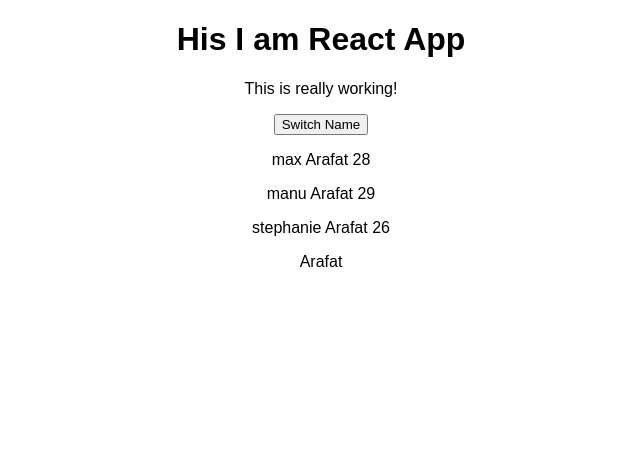
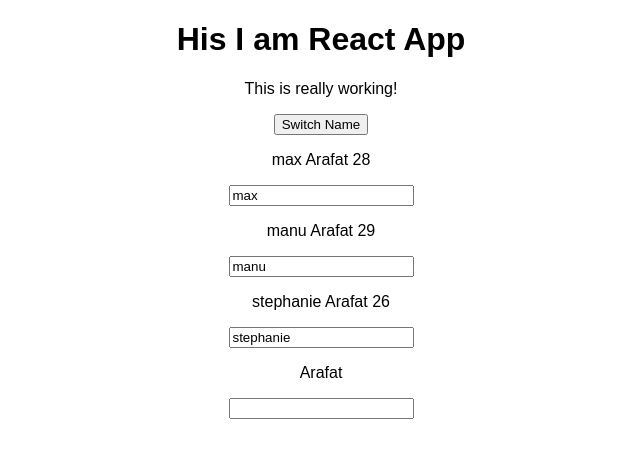
Before and after one commit to tamzidpeace/React, a React (Create React App) app in the folder app00/: page / in a window 1280 px wide. Shown: the top 458 px of the page, without its empty margins (319-959 px from the left). Built offline with nearby package versions, Linux system fonts and the light colour scheme.

Commit message:
2nd way of binding element

```diff
--- a/app00/src/App.js
+++ b/app00/src/App.js
@@ -28,6 +28,16 @@
     });
   };
 
+  const nameChangeHandler = (event) => {
+    setPersonState({
+      persons : [
+        {name: 'Max', age: 28},
+        {name: event.target.value, age: 29},
+        {name: 'stephanie', age: 26},
+      ],
+    });
+  };
+
   return (
     <div className="App">
       <h1>His I am React App</h1>
@@ -41,6 +51,7 @@
       <Person
         name={personState.persons[1].name}
         age={personState.persons[1].age}
+        changed={nameChangeHandler}
       >
         {" "}
         My Hobbies:Racing{" "}
--- a/app00/src/Person/Person.js
+++ b/app00/src/Person/Person.js
@@ -6,6 +6,7 @@
       <p onClick={props.click}>
         {props.name} Arafat {props.age}
       </p>
+      <input type="text" onChange={props.changed} value={props.name} />
     </div>
   );
 };
```
